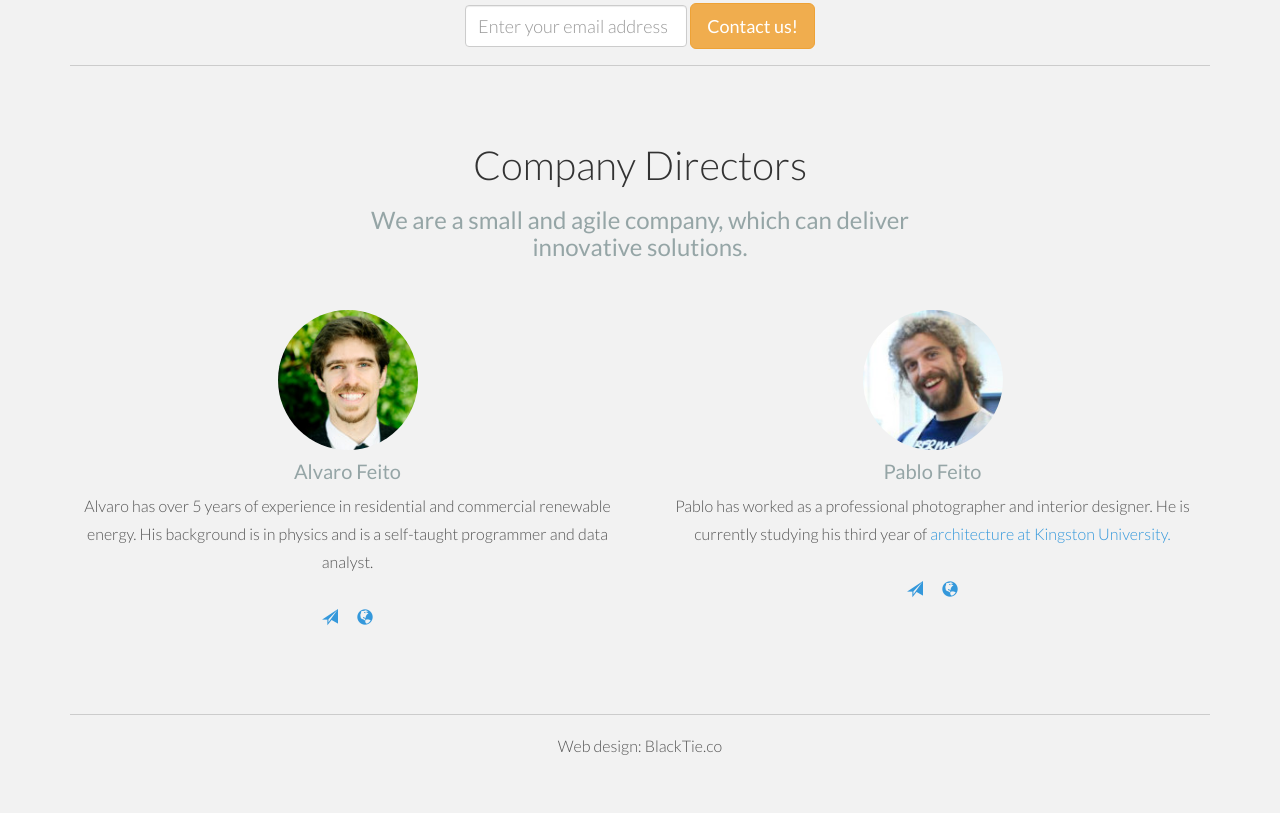
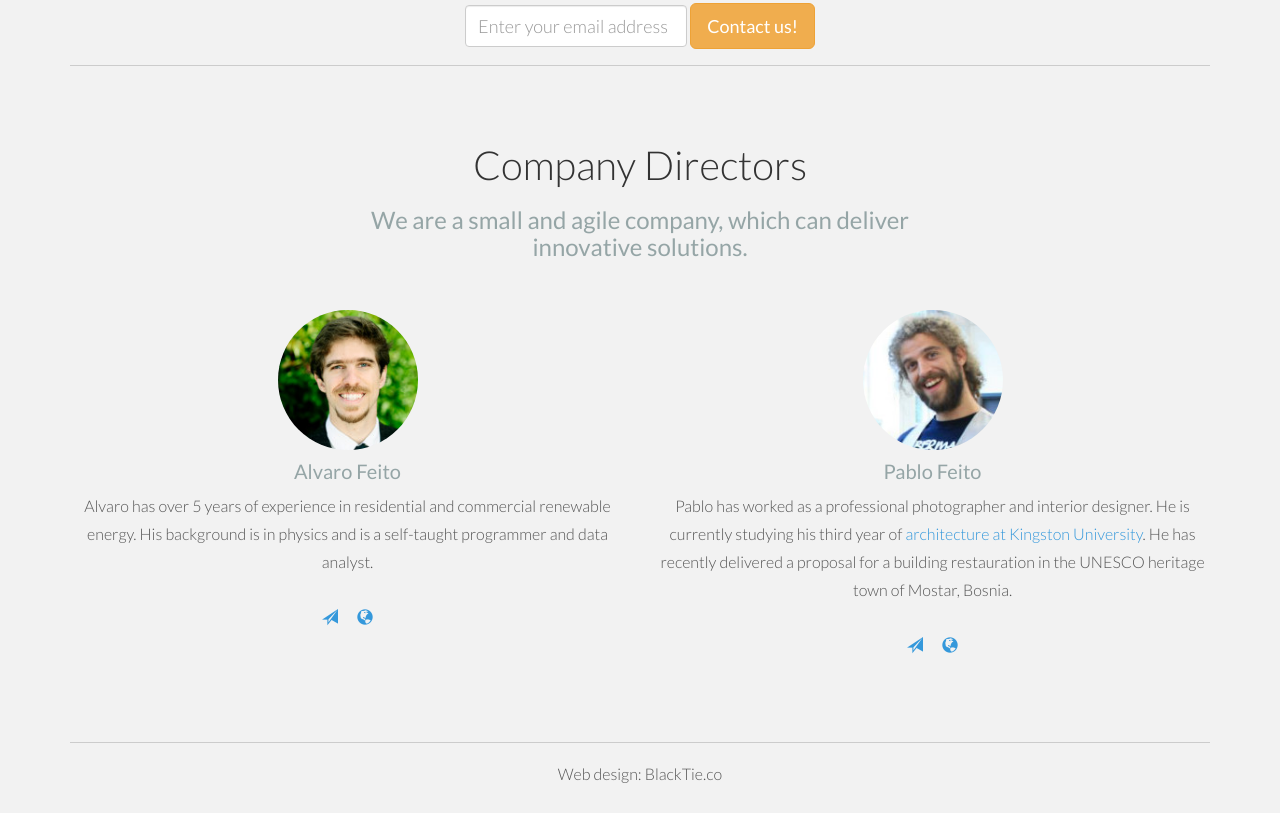
Before and after one commit to alphydan/feitobros, a plain HTML site: page index.html in a window 1280 px wide. Shown: the part 1271-2084 px from the top of the page. Before the commit the page ends 2056 px from the top, so only its background shows below. Drawn offline with nearby package versions, Linux system fonts and the light colour scheme.

Commit message:
minor edit to bio

```diff
--- a/index.html
+++ b/index.html
@@ -196,7 +196,8 @@
 				<h4>Pablo Feito</h4>
 				<p>
 				  Pablo has worked as a professional photographer and interior designer.
-				  He is currently studying his third year of <a href="http://fada.kingston.ac.uk/al/">architecture at Kingston University.</a>
+				  He is currently studying his third year of <a href="http://fada.kingston.ac.uk/al/">architecture at Kingston University</a>.
+				  He has recently delivered a proposal for a building restauration in the UNESCO heritage town of Mostar, Bosnia.
 				</p>
 				<p><a href="mailto:pablo@feitobros.co"><i class="glyphicon glyphicon-send"></i></a> <a href="http://pablofeito.com"><i class="glyphicon glyphicon-globe"></i></a></p>
 			</div><!--/col-lg-4 -->
```
